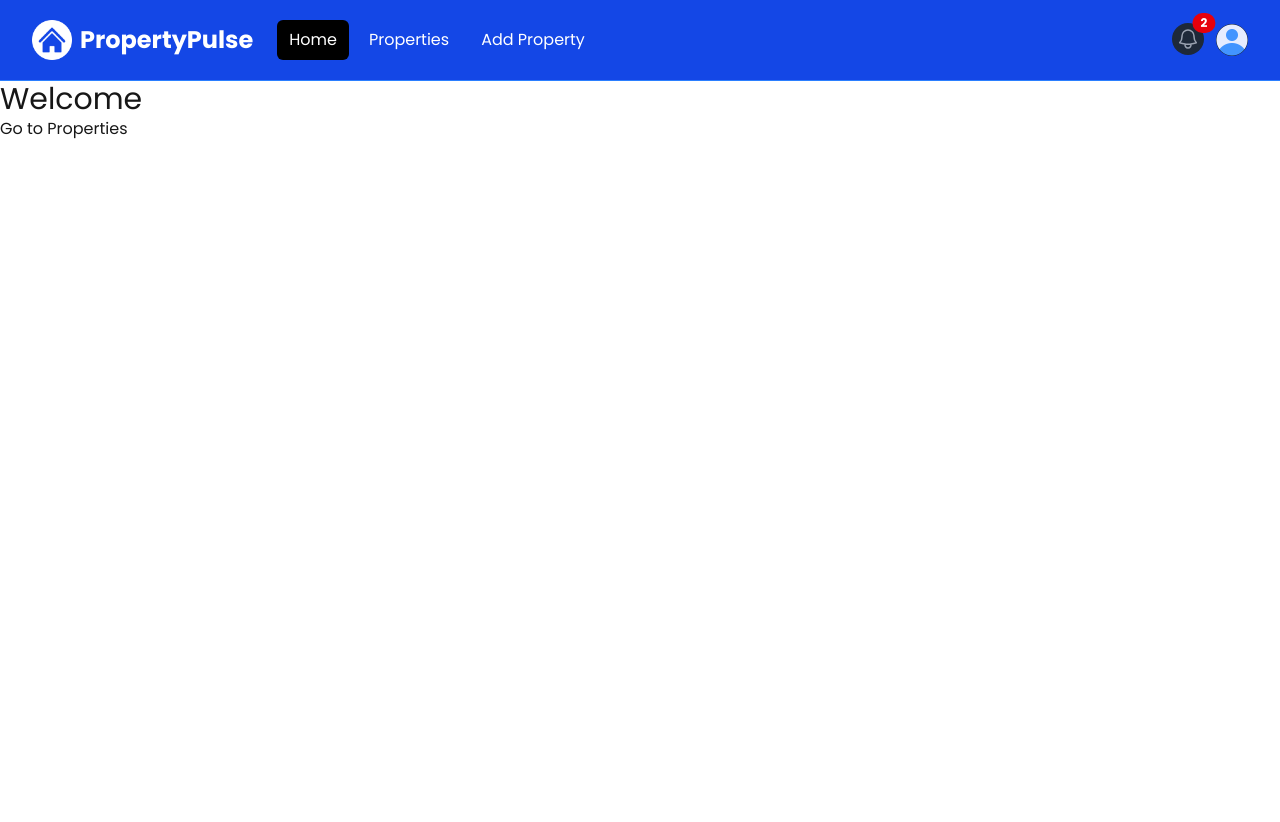
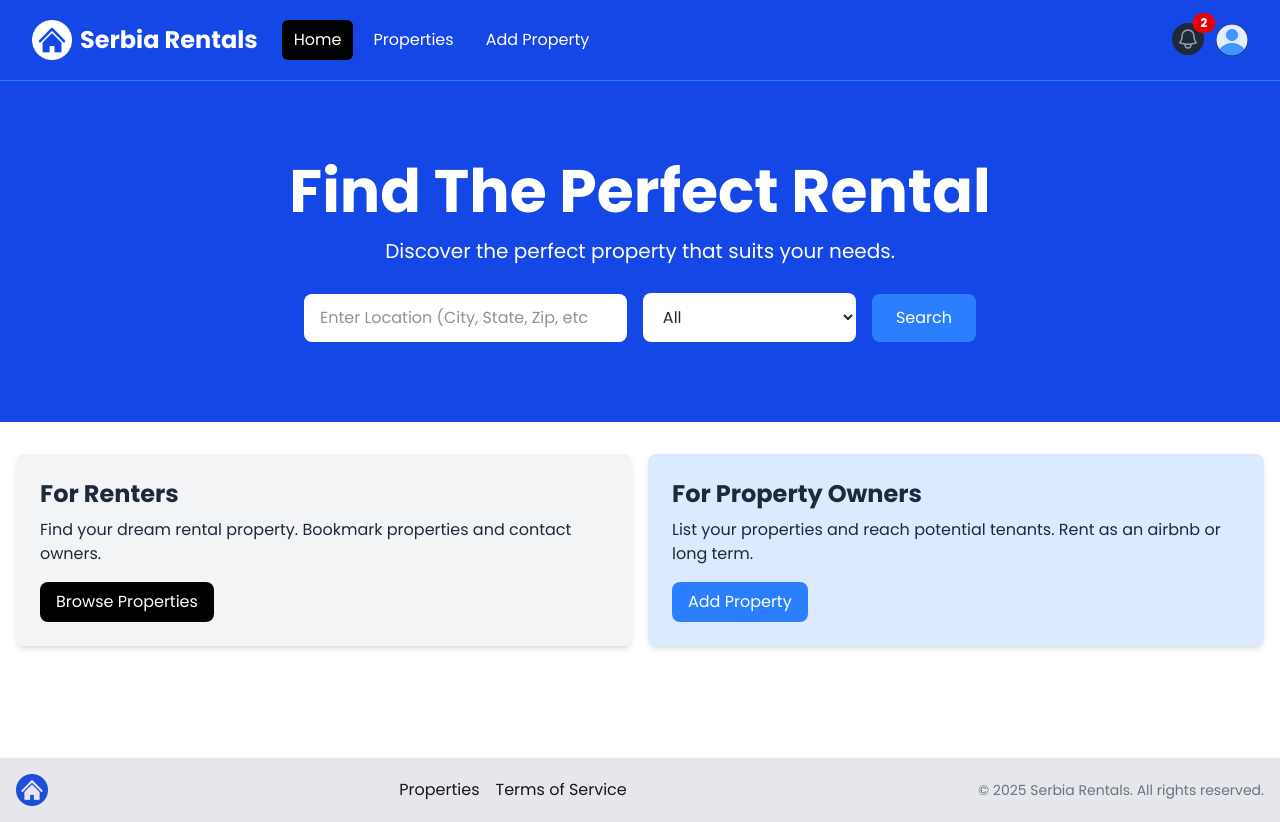
Before and after one commit to mladenqdev/serbia-rentals, a Next.js app: page / in a window 1280 px wide. Before the commit the page ends 800 px from the top, so only its background shows below. Built offline with nearby package versions, Linux system fonts and the light colour scheme.

Commit message:
feat: add homepage components and footer

```diff
--- a/app/layout.jsx
+++ b/app/layout.jsx
@@ -2,6 +2,7 @@
 import "../assets/styles/globals.css";
 
 import Navbar from "@/components/Navbar";
+import Footer from "@/components/Footer";
 
 const poppins = Poppins({
   variable: "--font-poppins",
@@ -23,6 +24,7 @@
       <body className={`${poppins.variable} font-sans antialiased`}>
         <Navbar />
         <main>{children}</main>
+        <Footer />
       </body>
     </html>
   );
--- a/app/page.jsx
+++ b/app/page.jsx
@@ -1,11 +1,12 @@
-import Link from "next/link";
+import Hero from "@/components/Hero";
+import InfoBoxes from "@/components/InfoBoxes";
 
 const HomePage = () => {
   return (
-    <div>
-      <h1 className="text-3xl">Welcome</h1>
-      <Link href="/properties">Go to Properties</Link>
-    </div>
+    <>
+      <Hero />
+      <InfoBoxes />
+    </>
   );
 };
 
--- a/assets/styles/globals.css
+++ b/assets/styles/globals.css
@@ -12,13 +12,6 @@
   --grid-template-columns-70-30: 70% 28%; /* Custom grid template */
 }
 
-@media (prefers-color-scheme: dark) {
-  :root {
-    --background: #0a0a0a;
-    --foreground: #ededed;
-  }
-}
-
 body {
   background: var(--background);
   color: var(--foreground);
--- /dev/null
+++ b/components/Footer.jsx
@@ -0,0 +1,35 @@
+import Link from "next/link";
+import Image from "next/image";
+
+import logo from "@/assets/images/logo.png";
+
+const Footer = () => {
+  const currentYear = new Date().getFullYear();
+
+  return (
+    <footer className="bg-gray-200 py-4 mt-24">
+      <div className="container mx-auto flex flex-col md:flex-row items-center justify-between px-4">
+        <div className="mb-4 md:mb-0">
+          <Image src={logo} alt="Logo" className="h-8 w-auto" />
+        </div>
+        <div className="flex flex-wrap justify-center md:justify-start mb-4 md:mb-0">
+          <ul className="flex space-x-4">
+            <li>
+              <Link href="/properties">Properties</Link>
+            </li>
+            <li>
+              <Link href="/">Terms of Service</Link>
+            </li>
+          </ul>
+        </div>
+        <div>
+          <p className="text-sm text-gray-500 mt-2 md:mt-0">
+            &copy; {currentYear} Serbia Rentals. All rights reserved.
+          </p>
+        </div>
+      </div>
+    </footer>
+  );
+};
+
+export default Footer;
--- /dev/null
+++ b/components/Hero.jsx
@@ -0,0 +1,57 @@
+const Hero = () => {
+  return (
+    <section className="bg-blue-700 py-20 mb-4">
+      <div className="max-w-7xl mx-auto px-4 sm:px-6 lg:px-8 flex flex-col items-center">
+        <div className="text-center">
+          <h1 className="text-4xl font-extrabold text-white sm:text-5xl md:text-6xl">
+            Find The Perfect Rental
+          </h1>
+          <p className="my-4 text-xl text-white">
+            Discover the perfect property that suits your needs.
+          </p>
+        </div>
+        {/* <!-- Form Component --> */}
+        <form className="mt-3 mx-auto max-w-2xl w-full flex flex-col md:flex-row items-center">
+          <div className="w-full md:w-3/5 md:pr-2 mb-4 md:mb-0">
+            <label htmlFor="location" className="sr-only">
+              Location
+            </label>
+            <input
+              type="text"
+              id="location"
+              placeholder="Enter Location (City, State, Zip, etc"
+              className="w-full px-4 py-3 rounded-lg bg-white text-gray-800 focus:outline-none focus:ring focus:ring-blue-500"
+            />
+          </div>
+          <div className="w-full md:w-2/5 md:pl-2">
+            <label htmlFor="property-type" className="sr-only">
+              Property Type
+            </label>
+            <select
+              id="property-type"
+              className="w-full px-4 py-3 rounded-lg bg-white text-gray-800 focus:outline-none focus:ring focus:ring-blue-500"
+            >
+              <option value="All">All</option>
+              <option value="Apartment">Apartment</option>
+              <option value="Studio">Studio</option>
+              <option value="Condo">Condo</option>
+              <option value="House">House</option>
+              <option value="Cabin Or Cottage">Cabin or Cottage</option>
+              <option value="Loft">Loft</option>
+              <option value="Room">Room</option>
+              <option value="Other">Other</option>
+            </select>
+          </div>
+          <button
+            type="submit"
+            className="md:ml-4 mt-4 md:mt-0 w-full md:w-auto px-6 py-3 rounded-lg bg-blue-500 text-white hover:bg-blue-600 focus:outline-none focus:ring focus:ring-blue-500"
+          >
+            Search
+          </button>
+        </form>
+      </div>
+    </section>
+  );
+};
+
+export default Hero;
--- /dev/null
+++ b/components/InfoBox.jsx
@@ -0,0 +1,24 @@
+import Link from "next/link";
+
+const InfoBox = ({
+  heading,
+  backgroundColor = "bg-gray-100",
+  textColor = "text-gray-800",
+  buttonInfo,
+  children,
+}) => {
+  return (
+    <div className={`${backgroundColor} p-6 rounded-lg shadow-md`}>
+      <h2 className={`${textColor} text-2xl font-bold`}>{heading}</h2>
+      <p className={`${textColor} mt-2 mb-4`}>{children}</p>
+      <Link
+        href={buttonInfo.link}
+        className={`inline-block ${buttonInfo.backgroundColor} text-white rounded-lg px-4 py-2 hover:bg-gray-700`}
+      >
+        {buttonInfo.text}
+      </Link>
+    </div>
+  );
+};
+
+export default InfoBox;
--- /dev/null
+++ b/components/InfoBoxes.jsx
@@ -0,0 +1,37 @@
+import InfoBox from "./InfoBox";
+
+const InfoBoxes = () => {
+  return (
+    <section>
+      <div className="container-xl lg:container m-auto">
+        <div className="grid grid-cols-1 md:grid-cols-2 gap-4 p-4 rounded-lg">
+          <InfoBox
+            heading="For Renters"
+            buttonInfo={{
+              text: "Browse Properties",
+              link: "/properties",
+              backgroundColor: "bg-black",
+            }}
+          >
+            Find your dream rental property. Bookmark properties and contact
+            owners.
+          </InfoBox>
+          <InfoBox
+            heading="For Property Owners"
+            backgroundColor="bg-blue-100"
+            buttonInfo={{
+              text: "Add Property",
+              link: "/properties/add",
+              backgroundColor: "bg-blue-500",
+            }}
+          >
+            List your properties and reach potential tenants. Rent as an airbnb
+            or long term.
+          </InfoBox>
+        </div>
+      </div>
+    </section>
+  );
+};
+
+export default InfoBoxes;
--- a/components/Navbar.jsx
+++ b/components/Navbar.jsx
@@ -50,10 +50,10 @@
           <div className="flex flex-1 items-center justify-center md:items-stretch md:justify-start">
             {/* <!-- Logo --> */}
             <Link className="flex flex-shrink-0 items-center" href="/">
-              <Image className="h-10 w-auto" src={logo} alt="PropertyPulse" />
+              <Image className="h-10 w-auto" src={logo} alt="Serbia Rentals" />
 
               <span className="hidden md:block text-white text-2xl font-bold ml-2">
-                PropertyPulse
+                Serbia Rentals
               </span>
             </Link>
             {/* <!-- Desktop Menu Hidden below md screens --> */}
```
